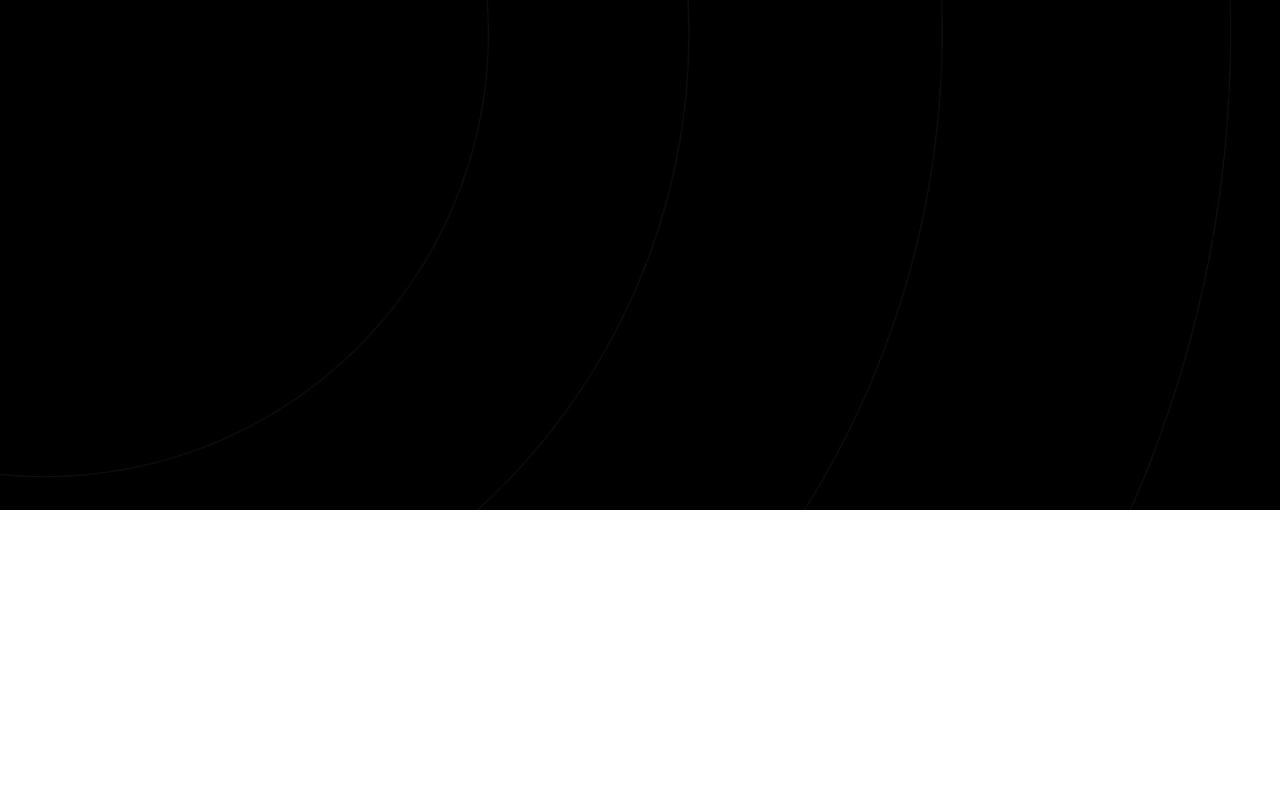
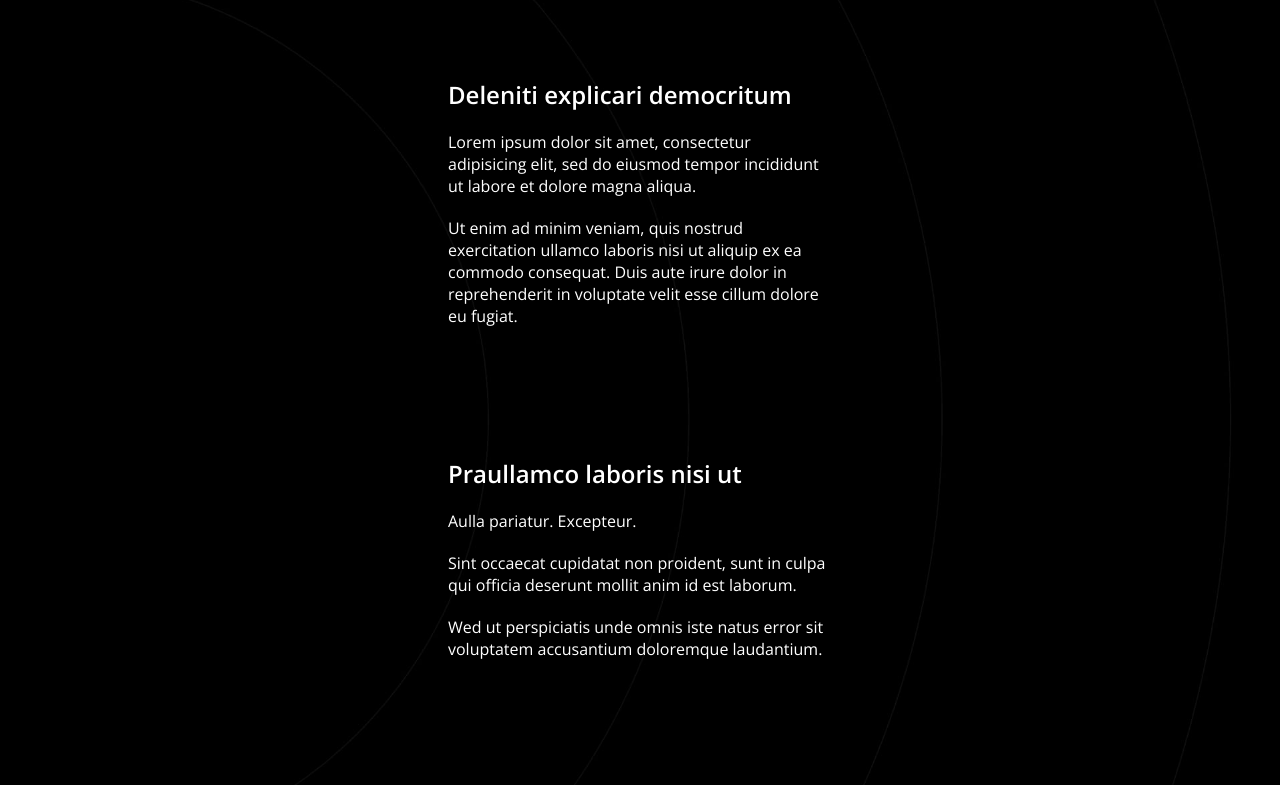
Before and after one commit to radianika/Timeline, a website: page src/index.html in a window 1280 px wide. Shown: the part 79-864 px from the top of the page. Before the commit the page ends 800 px from the top, so only its background shows below. Drawn offline with nearby package versions, Linux system fonts and the light colour scheme; files that its build step writes are made by us from their sources.

Commit message:
Add info sections with styles

```diff
--- a/src/index.html
+++ b/src/index.html
@@ -55,6 +55,29 @@
 			</div>
 		</header>
 
+		<section class="info info--top">
+			<h2 class="info__title">
+				Deleniti explicari democritum </h2>
+			<p class="info__text">
+				Lorem ipsum dolor sit amet, consectetur adipisicing elit, sed do eiusmod tempor incididunt ut labore et dolore magna aliqua.
+			</p>
+			<p class="info__text">
+				Ut enim ad minim veniam, quis nostrud exercitation ullamco laboris nisi ut aliquip ex ea commodo consequat. Duis aute irure dolor in reprehenderit in voluptate velit esse cillum dolore eu fugiat.</p>
+		</section>
+
+		<section class="info info--bottom">
+			<h2 class="info__title">
+				Praullamco laboris nisi ut
+			</h2>
+			<p class="info__text">
+				Aulla pariatur. Excepteur.
+			</p>
+			<p class="info__text">
+				Sint occaecat cupidatat non proident, sunt in culpa qui officia deserunt mollit anim id est laborum.</p>
+			<p class="info__text">
+				Wed ut perspiciatis unde omnis iste natus error sit voluptatem accusantium doloremque laudantium.
+			</p>
+		</section>
 
 	</div>
 	<script src="js/main.js"></script>
--- a/src/sass/main.scss
+++ b/src/sass/main.scss
@@ -188,6 +188,33 @@ html {
 	}
 }
 
+/* INFO SECTIONS */
+
+.info {
+	display: flex;
+	flex-direction: column;
+	width: 30%;
+	max-width: 460px;
+	margin: auto;
+	color: $mainTextColor;
+	padding: 6.5rem 0;
+	&__title {
+		font-size: 2.4rem;
+		font-weight: 600;
+	}
+	&__text {
+		font-size: $mainTextSize;
+		font-weight: 400;
+		margin-top: 2rem;
+	}
+	&--top {
+		order: 0;
+	}
+	&--bottom {
+		padding-bottom: 12.5rem;
+		order: 4;
+	}
+}
 
 
 //@media (max-width: 575.98px) { ... }
```
Also changed, not shown: build/css/main.css, build/index.html.
